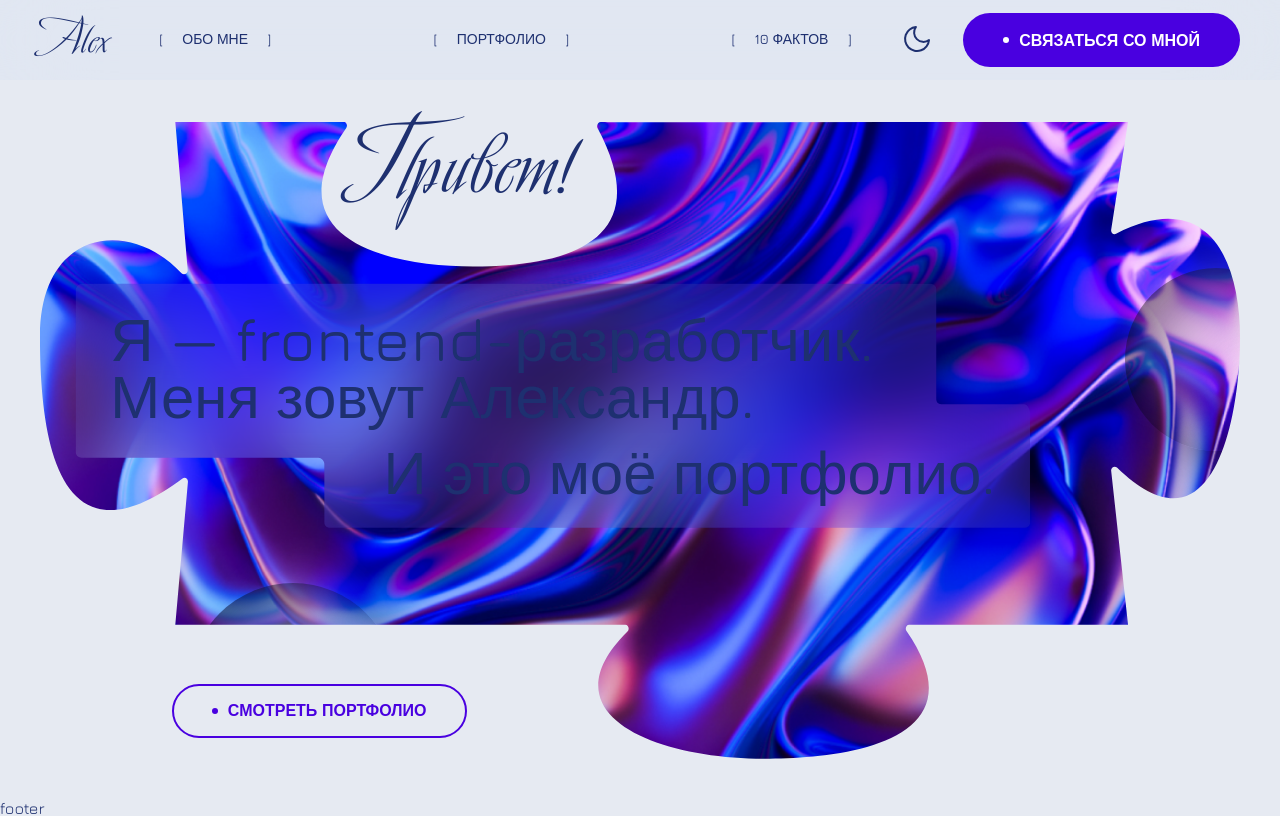
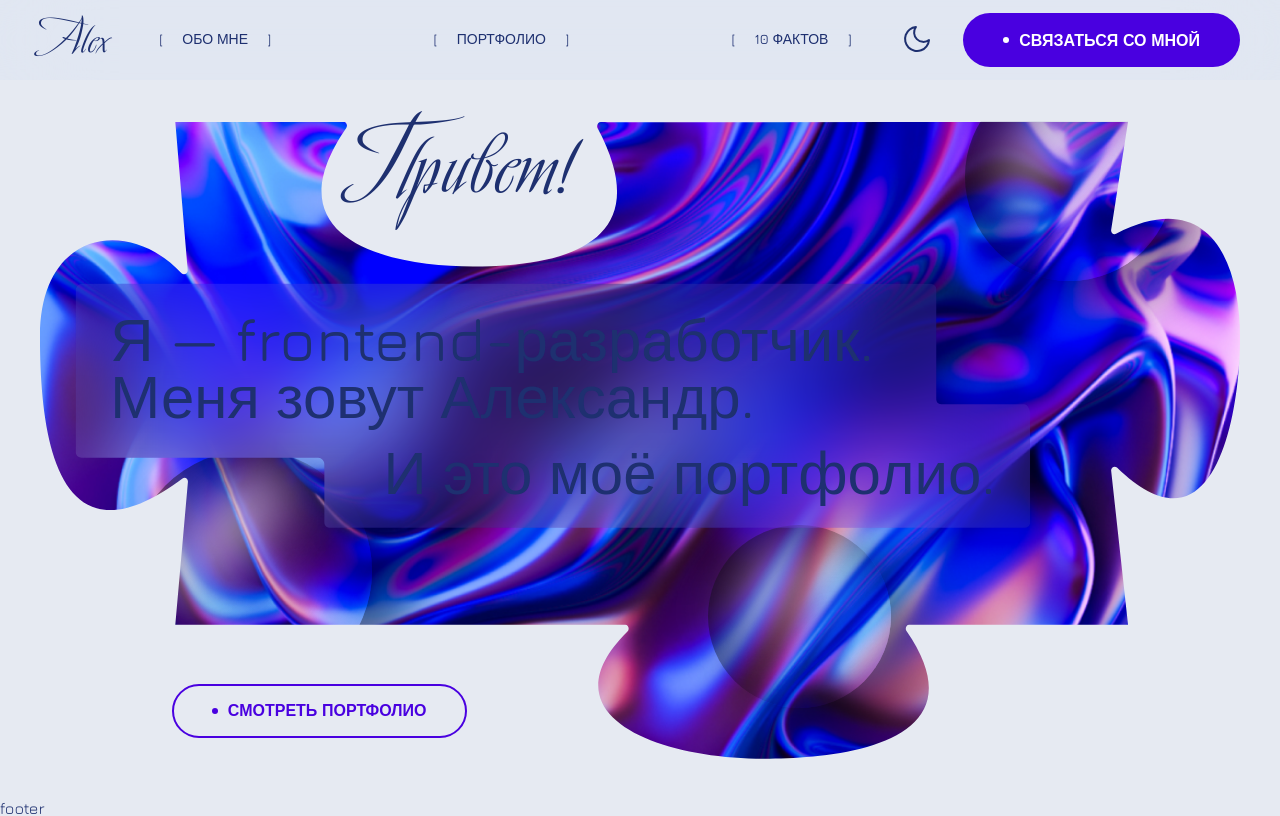
Before and after one commit to Alex-Nicalace/webcraft, a React (Vite) app: page / in a window 1280 px wide. Built offline with nearby package versions, Linux system fonts and the light colour scheme.

Commit message:
Greeting: balls add animate intro

```diff
--- a/src/components/Greeting/Greeting.scss
+++ b/src/components/Greeting/Greeting.scss
@@ -185,33 +185,46 @@ $aspect-ratio-768: '16/9';
       $widthParent: 1800,
       $heightParent: 860,
       $size: null,
-      $left: null,
-      $top: null,
+      // на данный момнет не нужны эти параметры, но пока оставлю в комментах
+      //$left: null,
+      // $top: null,
       $background: null,
       $widthGlare: null,
       $heightGlare: null,
       $leftGlare: null,
       $topGlare: null,
       $animationName,
-      $keyframes
+      $keyframesIntro: null,
+      $keyframesBase
     ) {
       @if $size != null {
         width: percent($size, $widthParent);
         aspect-ratio: 1;
       }
 
-      @if $left != null {
-        left: percent($left, $widthParent);
-      }
-      @if $top != null {
-        top: percent($top, $heightParent);
+      // @if $left != null {
+      //   left: percent($left, $widthParent);
+      // }
+      // @if $top != null {
+      //   top: percent($top, $heightParent);
+      // }
+
+      animation:
+        #{$animationName}-base 28s cubic-bezier(0.68, -0.55, 0.27, 1.55) infinite
+          #{1.6 + 1.2}s,
+        #{$animationName}-intro 1.2s cubic-bezier(0.25, 0.1, 0.25, 1) 1.6s backwards;
+
+      @keyframes #{$animationName}-intro {
+        @each $progress, $position in $keyframesIntro {
+          #{$progress} {
+            left: percent(list.nth($position, 1), $widthParent);
+            top: percent(list.nth($position, 2), $heightParent);
+          }
+        }
       }
 
-      animation: $animationName 28s cubic-bezier(0.68, -0.55, 0.27, 1.55)
-        infinite;
-
-      @keyframes #{$animationName} {
-        @each $progress, $position in $keyframes {
+      @keyframes #{$animationName}-base {
+        @each $progress, $position in $keyframesBase {
           #{$progress} {
             left: percent(list.nth($position, 1), $widthParent);
             top: percent(list.nth($position, 2), $heightParent);
@@ -246,15 +259,17 @@ $aspect-ratio-768: '16/9';
     &_1 {
       @include ball(
         $size: 313,
-        $left: 1372,
-        $top: -58,
         $background: linear-gradient(148deg, #8796d2 0%, rgba(0, 0, 0, 0) 100%),
         $widthGlare: 139,
         $heightGlare: 41,
         $leftGlare: 23,
         $topGlare: 70,
         $animationName: ball-1,
-        $keyframes: (
+        $keyframesIntro: (
+          0%: 1661 -337,
+          100%: 1372 -58,
+        ),
+        $keyframesBase: (
           0%: 1372 -58,
           29%: 277 591,
           54%: 175 46,
@@ -267,15 +282,17 @@ $aspect-ratio-768: '16/9';
     &_2 {
       @include ball(
         $size: 275,
-        $left: 1010,
-        $top: 60 + 860,
         $background: linear-gradient(133deg, #d9d9d9 0%, rgba(0, 0, 0, 0) 100%),
         $widthGlare: 122,
         $heightGlare: 36,
         $leftGlare: 20,
         $topGlare: 61,
         $animationName: ball-2,
-        $keyframes: (
+        $keyframesIntro: (
+          0%: 1010 860+60,
+          100%: 1010 540,
+        ),
+        $keyframesBase: (
           0%: 1010 540,
           29%: 1598 213,
           54%: 262 502,
@@ -288,15 +305,17 @@ $aspect-ratio-768: '16/9';
     &_3 {
       @include ball(
         $size: 363,
-        $left: -192,
-        $top: 710,
         $background: linear-gradient(133deg, #d9d9d9 0%, rgba(0, 0, 0, 0) 100%),
         $widthGlare: 162,
         $heightGlare: 48,
         $leftGlare: 27,
         $topGlare: 80,
         $animationName: ball-3,
-        $keyframes: (
+        $keyframesIntro: (
+          0%: -192 710,
+          100%: 140 431,
+        ),
+        $keyframesBase: (
           0%: 140 431,
           29%: 464 -387,
           54%: 1304 -387,
```
